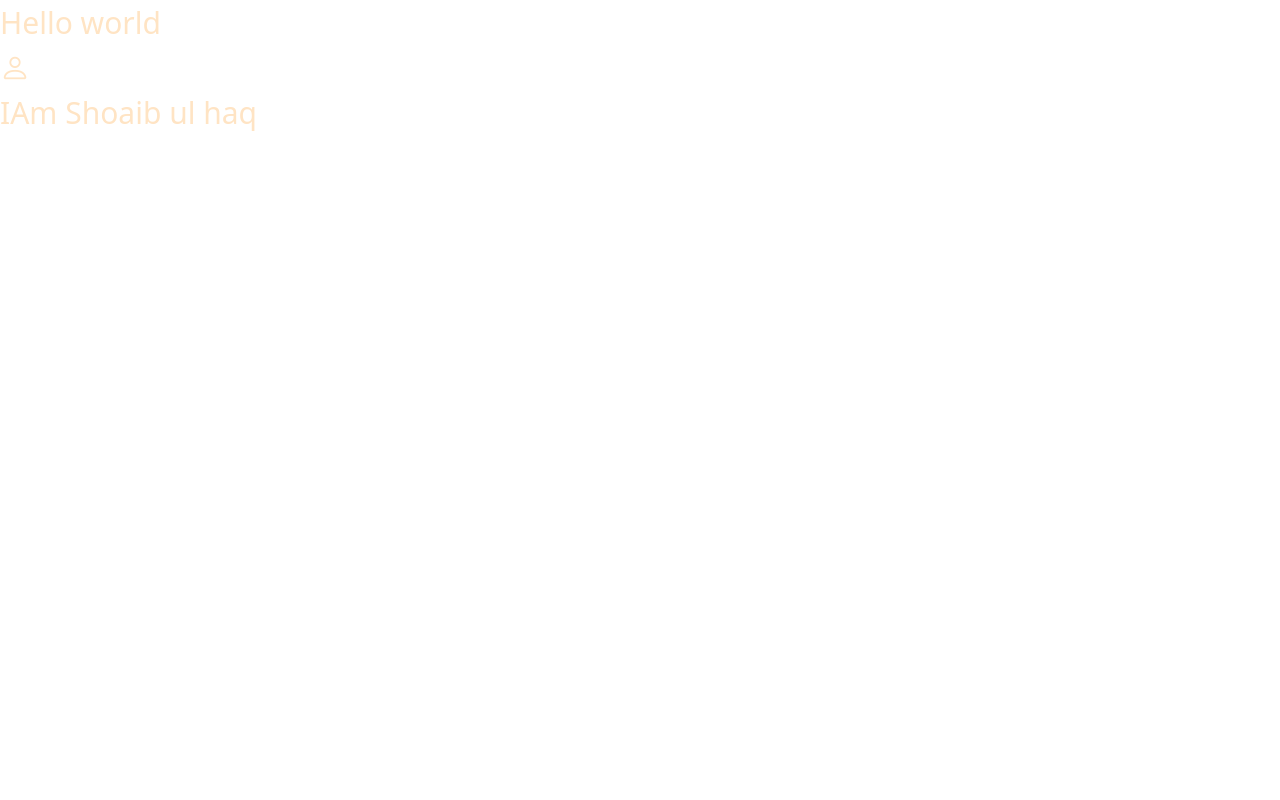
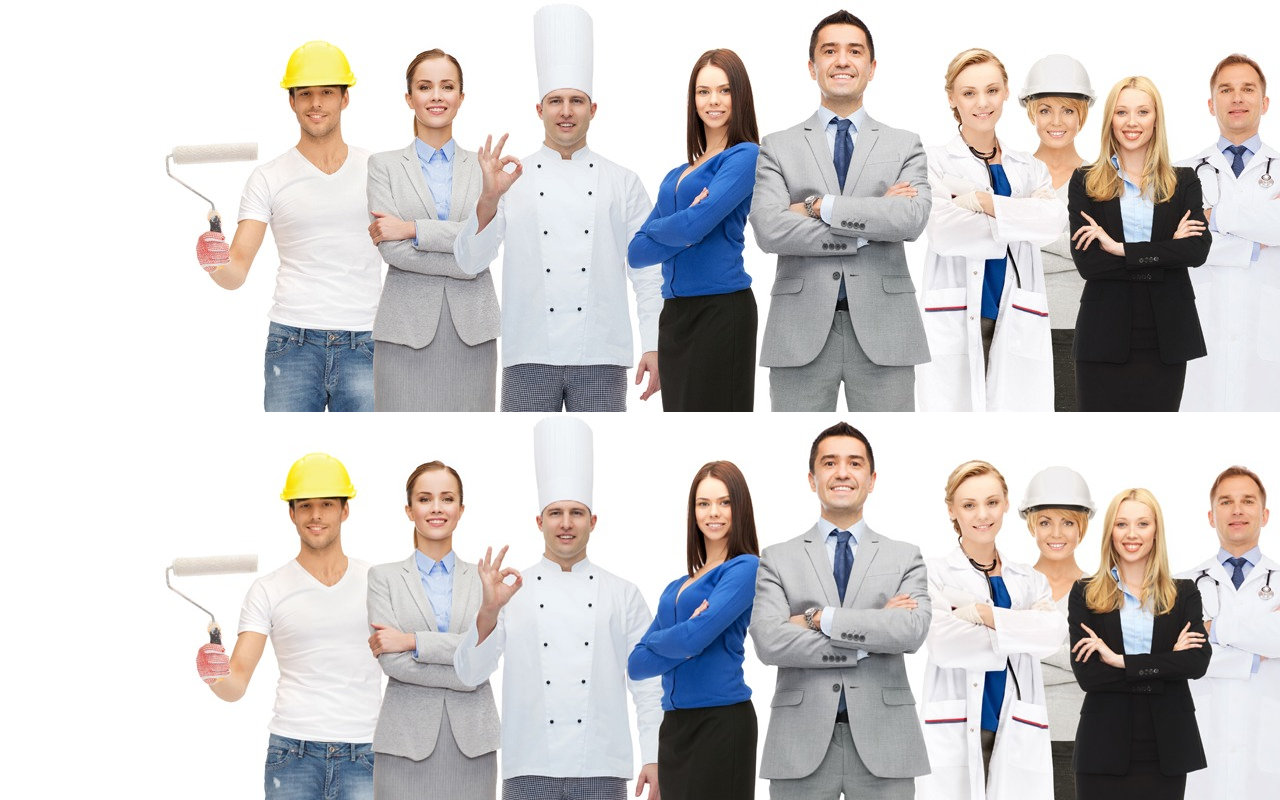
Before and after one commit to MdShoaibulhaq/My-Portfolio, a website: page index.html in a window 1280 px wide. Drawn offline with nearby package versions, Linux system fonts and the light colour scheme.

Commit message:
required

```diff
--- a/index.html
+++ b/index.html
@@ -9,15 +9,12 @@
     <link rel="stylesheet" href="https://cdn.jsdelivr.net/npm/bootstrap-icons@1.9.1/font/bootstrap-icons.css">
     <style>
         body{
-            font-size: 30px;
-            color: bisque;
+
+            background-image: url(../My-Portfolio/a4.jpg);
         }
     </style>
 </head>
 <body>
-    Hello world
-    <div>
-        <span class="bi bi-person"></span><p>IAm Shoaib ul haq</p>
-    </div>
+
 </body>
 </html>
```
Also changed, not shown: a4.jpg (added).
